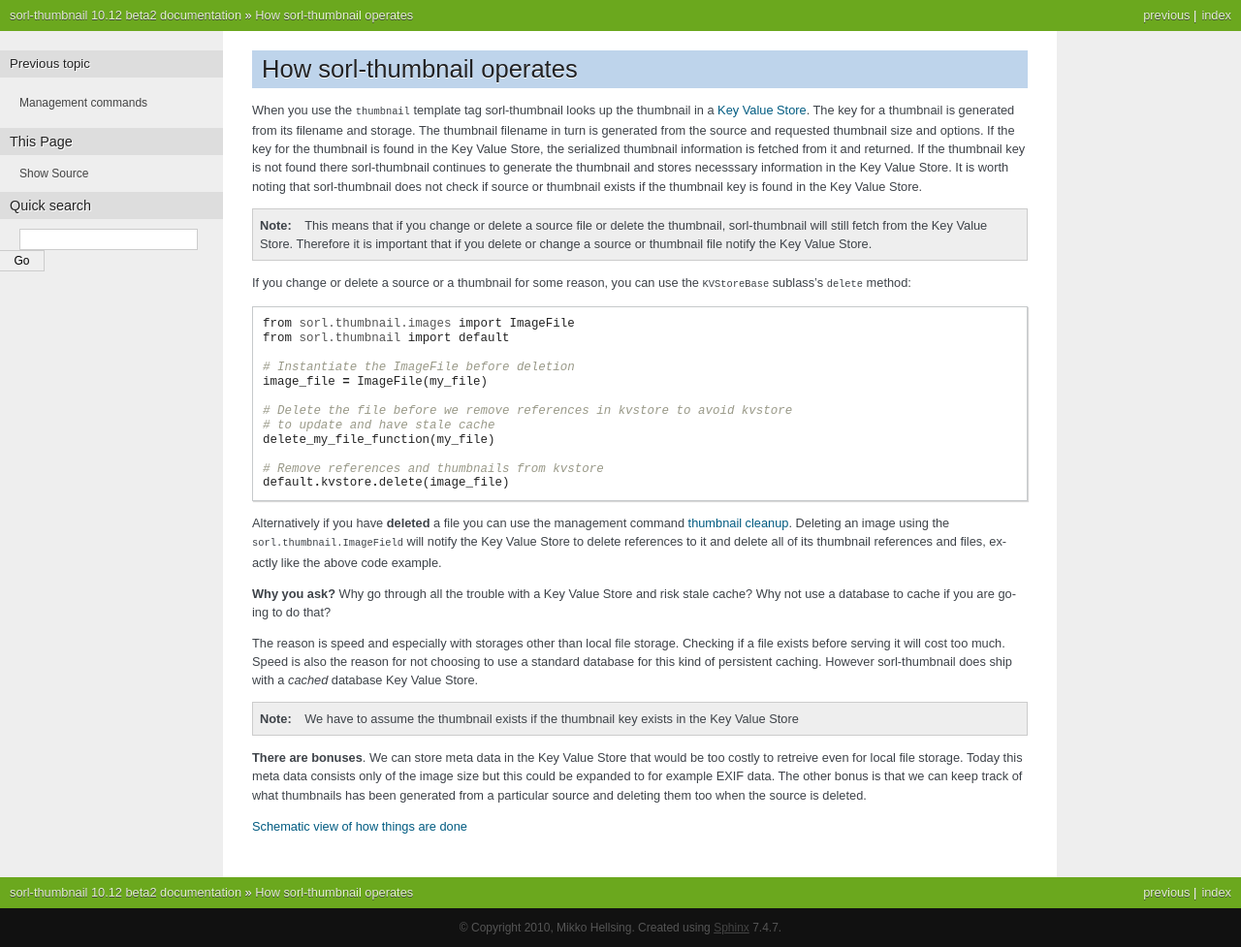
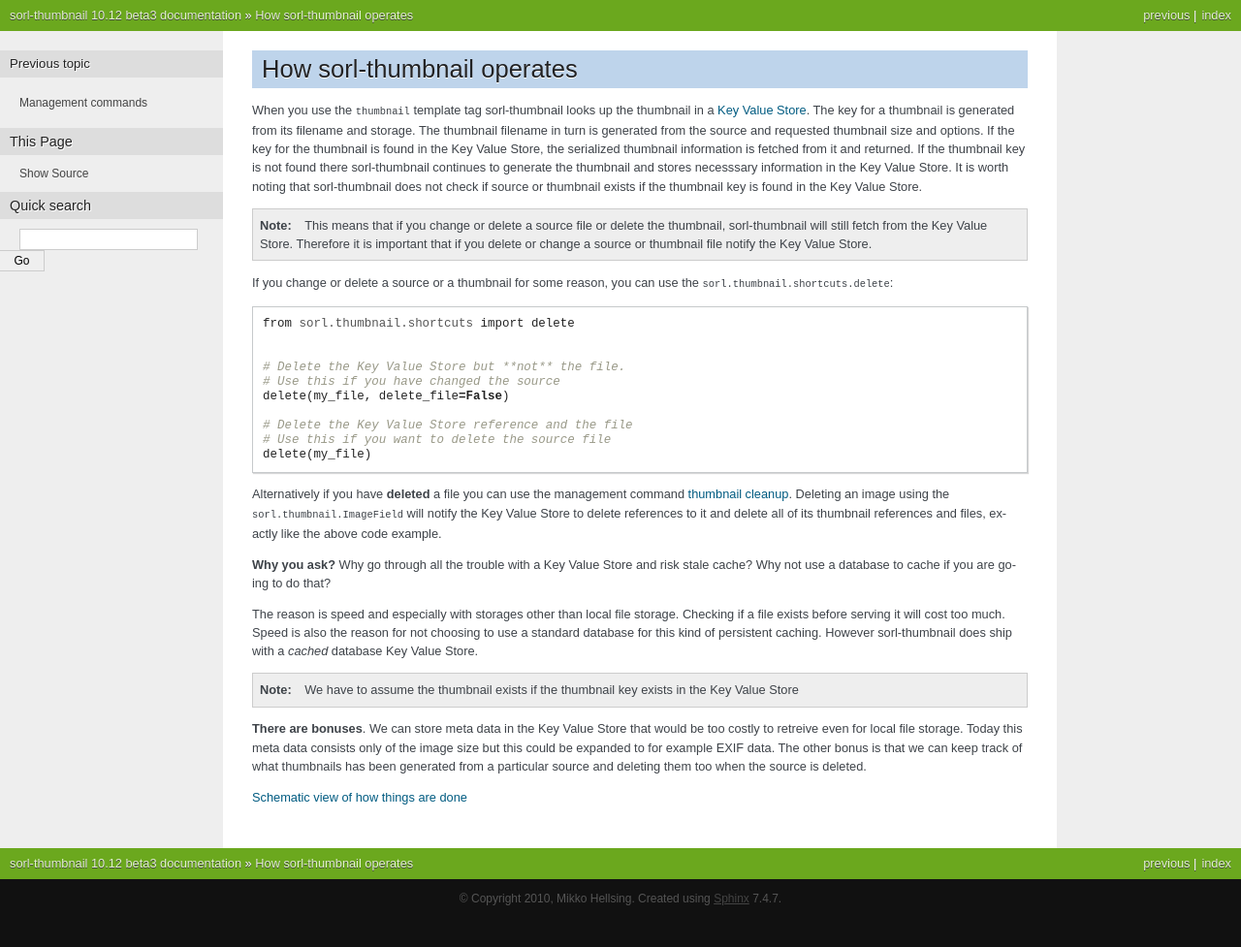
Before and after one commit to jazzband/sorl-thumbnail, a Sphinx documentation site: the page built from docs/operation.rst, in a window 1280 px wide. Shown: the whole page at 97% size. Built offline with Sphinx 7.4.7, drawn with Linux system fonts in a browser that asks for light colours; after the commit the page ends 947 px from its top, so only the background shows below that.

Commit message:
shortcuts are nice

```diff
--- a/README.rst
+++ b/README.rst
@@ -1,4 +1,4 @@
-sorl-thumbnail version 10.12-beta2
+sorl-thumbnail version 10.12-beta3
 ==================================
 
 Thumbnails for Django. Totally rewritten.
--- a/docs/conf.py
+++ b/docs/conf.py
@@ -50,7 +50,7 @@
 # The short X.Y version.
 version = '10.12'
 # The full version, including alpha/beta/rc tags.
-release = '10.12 beta2'
+release = '10.12 beta3'
 
 # The language for content autogenerated by Sphinx. Refer to documentation
 # for a list of supported languages.
--- a/docs/operation.rst
+++ b/docs/operation.rst
@@ -20,20 +20,19 @@
     thumbnail file notify the |kvstore|.
 
 If you change or delete a source or a thumbnail for some reason, you can use
-the ``KVStoreBase`` sublass's ``delete`` method::
+the ``sorl.thumbnail.shortcuts.delete``::
 
-    from sorl.thumbnail.images import ImageFile
-    from sorl.thumbnail import default
+    from sorl.thumbnail.shortcuts import delete
 
-    # Instantiate the ImageFile before deletion
-    image_file = ImageFile(my_file)
 
-    # Delete the file before we remove references in kvstore to avoid kvstore
-    # to update and have stale cache
-    delete_my_file_function(my_file)
+    # Delete the Key Value Store but **not** the file.
+    # Use this if you have changed the source
+    delete(my_file, delete_file=False)
 
-    # Remove references and thumbnails from kvstore
-    default.kvstore.delete(image_file)
+    # Delete the Key Value Store reference and the file
+    # Use this if you want to delete the source file
+    delete(my_file)
+
 
 Alternatively if you have **deleted** a file you can use the management command
 :ref:`thumbnail-cleanup`.  Deleting an image using the
```
Also changed, not shown: 2 other files.
